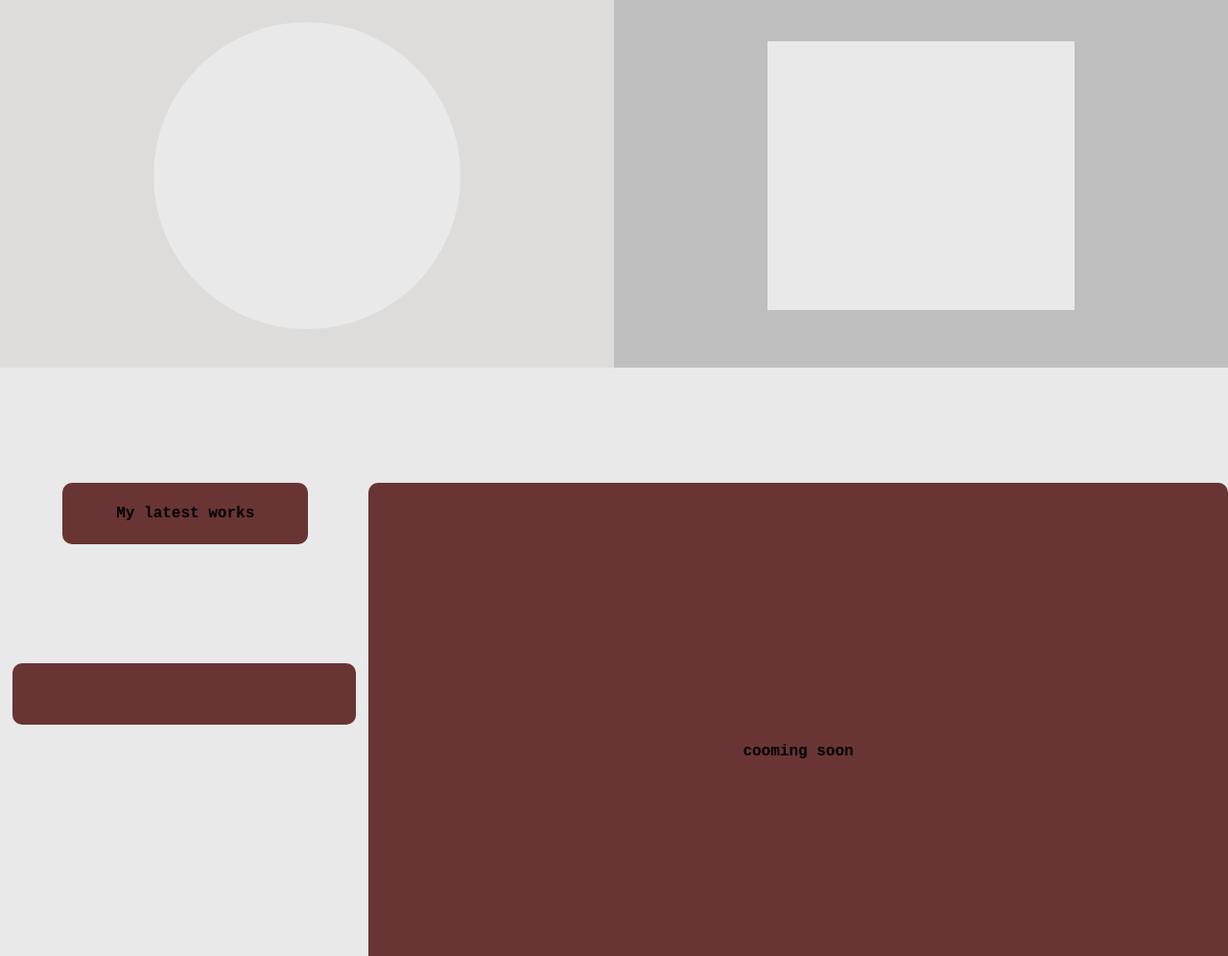
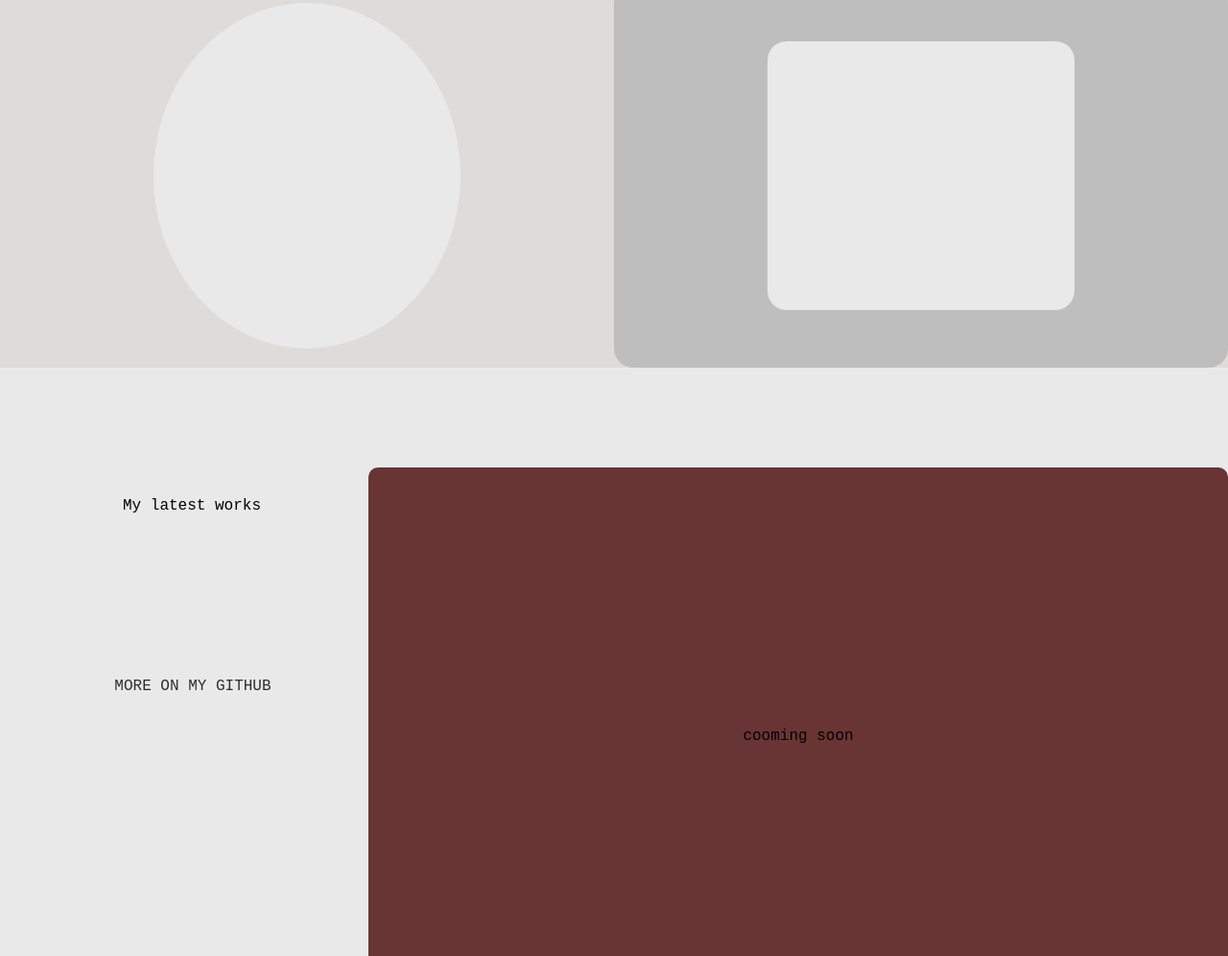
Before and after one commit to CristoforosChoras/portofolio-v1, a website: page src/index.html in a window 1280 px wide. Shown: the part 1289-2285 px from the top of the page at 96% size. Drawn offline with nearby package versions, Linux system fonts and the light colour scheme; files that its build step writes are made by us from their sources.

Commit message:
styles for the about me section

```diff
--- a/src/index.html
+++ b/src/index.html
@@ -53,12 +53,17 @@
       <!-- third is the carousel with my works sections the carousel is coming soon  -->
       <section class="carousel-pictures-my-work">
         <div class="heading-my-work">
-          <h2>My latest works</h2>
+          <p>My latest works</p>
         </div>
         <div class="carousel-my-work">
-          <h2>cooming soon</h2>
+          <p>cooming soon</p>
         </div>
-        <div class="button-more-on"></div>
+        <div
+          class="button-more-on"
+          onclick="location.
+        href='https://github.com/CristoforosChoras/';"
+          style="cursor: pointer"
+        >MORE ON MY GITHUB</div>
       </section>
     </main>
     <footer>
--- a/src/scss/components/_buttons.scss
+++ b/src/scss/components/_buttons.scss
@@ -8,5 +8,20 @@
     display: flex;
     align-items: center;
     justify-content: center;
-
 }
+// section carousel-my-work
+// link button to github account for more details my work
+.button-more-on{
+    width: 28%;
+    height: 8%;
+    border-radius: 10px;
+    // background-color: #693434;
+    opacity: 0.8;
+    display: flex;
+    align-items: center;
+    justify-content: center;
+    align-self: flex-start;
+    position: relative;
+    bottom: 50%;
+    left: 1.7%;
+  }
--- a/src/scss/layouts/_main-content.scss
+++ b/src/scss/layouts/_main-content.scss
@@ -47,6 +47,7 @@ main{
     .box{
       width: 50%;
       height: 50%;
+      border-radius: 20px;
       background-color: #DEDBDB;
       // position items inside with flex
       &:nth-child(2),&:nth-child(3){
@@ -57,7 +58,7 @@ main{
         // size and styles for the 3rd inside box
         div{
           width: 50%;
-          height: 80%;
+          height: 90%;
           border-radius: 100%;
           background-color: #e9e9e9;
         }
@@ -70,6 +71,7 @@ main{
         div{
           width: 50%;
           height: 70%;
+          border-radius: 20px;
           background-color: #e9e9e9;
         }
       }
@@ -97,28 +99,13 @@ main{
     }
     // heading for my work
     .heading-my-work{
-      width: 20%;
-      height: 8%;
-      border-radius: 10px;
-      background-color: #693434;
       position: relative;
       top: 11.5%;
-      left: 5.1%;
+      left: 10%;
       display: flex;
       justify-content: center;
       align-items: center;
       align-self: flex-start;
     }
-    // link button to github account for more details my work
-    .button-more-on{
-      width: 28%;
-      height: 8%;
-      border-radius: 10px;
-      background-color: #693434;
-      align-self: flex-start;
-      position: relative;
-      bottom: 50%;
-      left: 1%;
-    }
   }
 }
```
